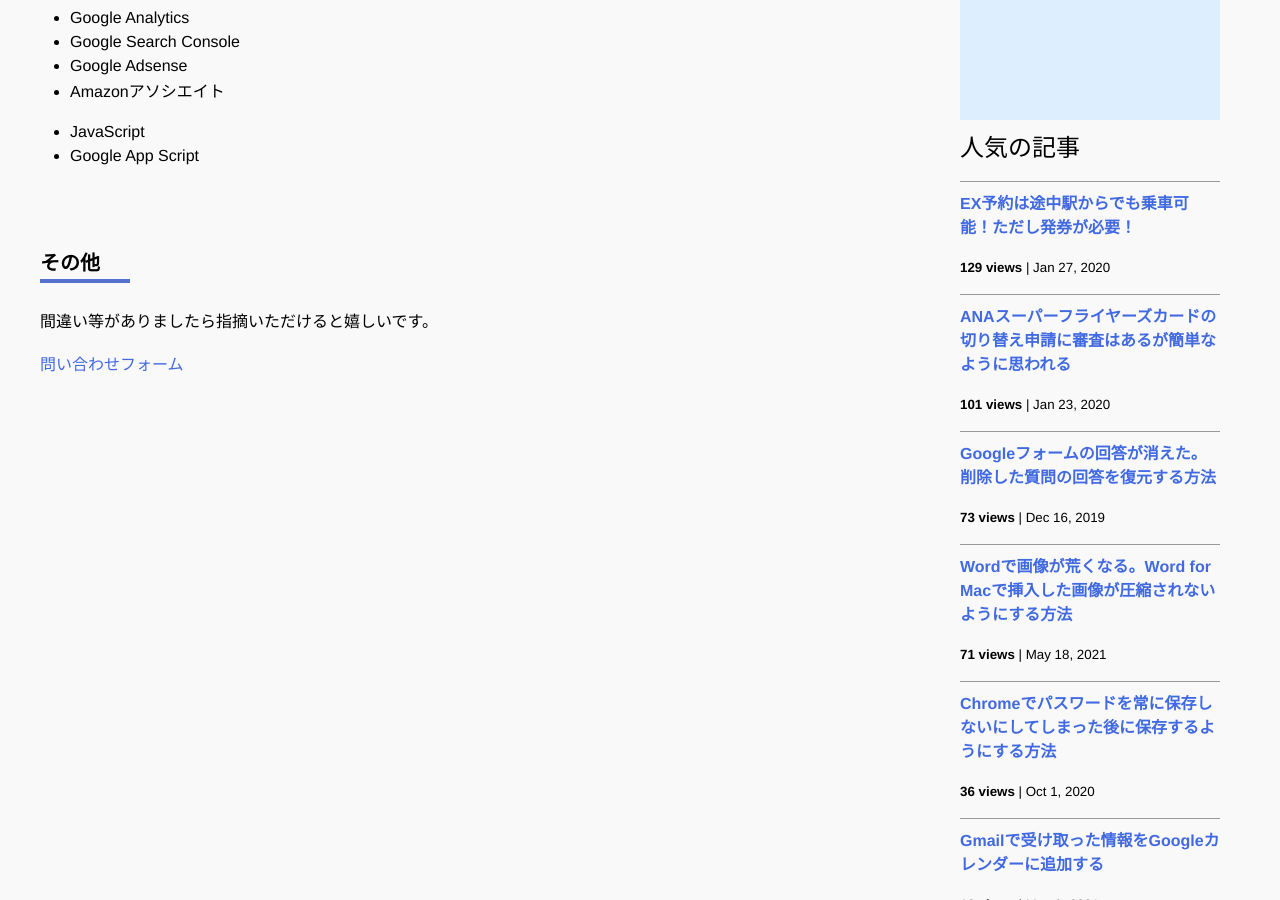
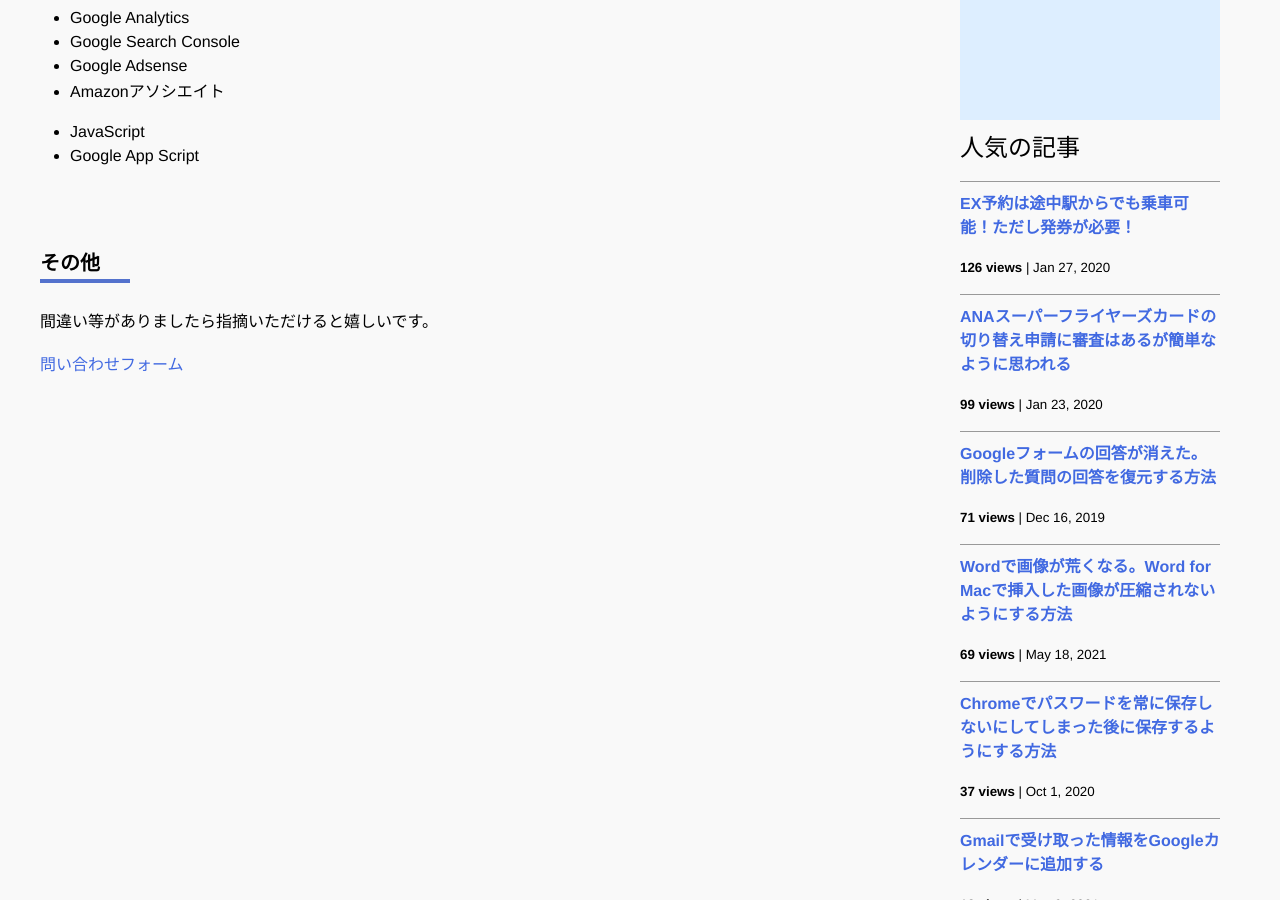
Before and after one commit to iwanaminami/shoyaiwaname, a Jekyll site: the page built from about.markdown, in a window 1280 px wide and 900 px high, scrolled down 693 px. Built offline with Jekyll 4.4.1, drawn with Linux system fonts in a browser that asks for light colours; nearby versions of some CDN libraries; comment, search, counter and statistics services are not loaded.

Commit message:
chore(ga): update _data/popularposts.yml 20251218-0052

```diff
--- a/_data/popularposts.yml
+++ b/_data/popularposts.yml
@@ -1,13 +1,13 @@
 side:
-  - view: 129
+  - view: 126
     url: "/2020/01/27/ex-rideontheway.html"
-  - view: 101
+  - view: 99
     url: "/2020/01/23/sfc-judge.html"
-  - view: 73
+  - view: 71
     url: "/2019/12/16/restore-googleform.html"
-  - view: 71
+  - view: 69
     url: "/2021/05/18/image-compression-word.html"
-  - view: 36
+  - view: 37
     url: "/2020/10/01/googlepassword.html"
   - view: 18
     url: "/2021/05/09/gmailtocalendar.html"
```
